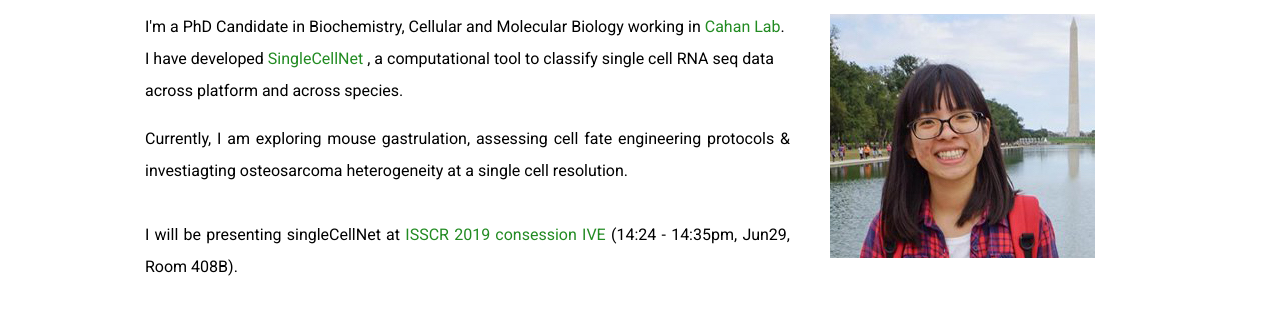
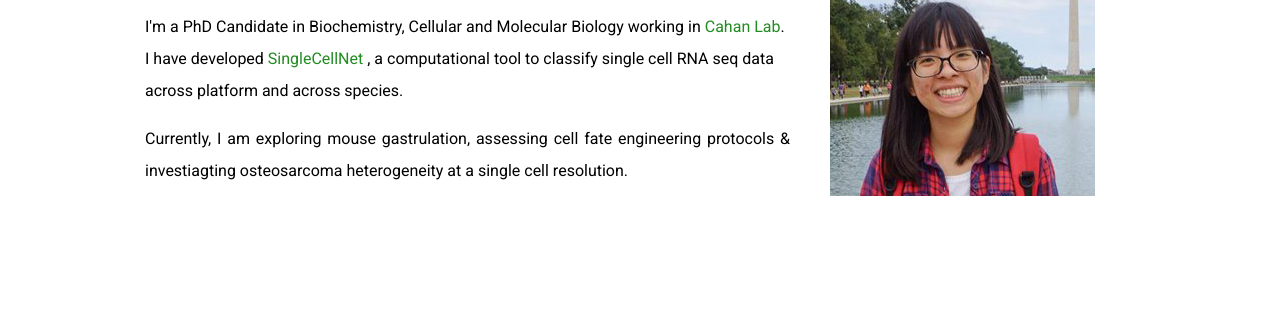
Before and after one commit to yuqiyuqitan/yuqiyuqitan.github.io, a plain HTML site: page index.html in a window 1280 px wide. Shown: the part 278-592 px from the top of the page. Drawn offline with nearby package versions, Linux system fonts and the light colour scheme.

Commit message:
removed line about talk

```diff
--- a/index.html
+++ b/index.html
@@ -29,11 +29,11 @@
       I'm a PhD Candidate in Biochemistry, Cellular and Molecular Biology working in <a href="http://www.cahanlab.org/" class="external-link">Cahan Lab</a>.
       I have developed <a href="https://github.com/pcahan1/singleCellNet" class="external-link">SingleCellNet</a> , a computational tool to classify single cell RNA seq data across platform and across species.
       <p>Currently, I am exploring mouse gastrulation, assessing cell fate engineering protocols  & investiagting osteosarcoma heterogeneity at a single cell resolution.</p>
-      <p>I will be presenting singleCellNet at <a href="https://www.eventscribe.com/2019/ISSCR/agenda.asp?startdate=6/29/2019&enddate=6/29/2019&BCFO=M&tn=&cpf2=&cus2=&pta=&h=Sat,%20Jun%2029&pfp=FullSchedule" class = "external-link"> ISSCR 2019 consession IVE </a> (14:24 - 14:35pm, Jun29, Room 408B).</p>
-
+<!--      <p>I will be presenting singleCellNet at <a href="https://www.eventscribe.com/2019/ISSCR/agenda.asp?startdate=6/29/2019&enddate=6/29/2019&BCFO=M&tn=&cpf2=&cus2=&pta=&h=Sat,%20Jun%2029&pfp=FullSchedule" class = "external-link"> ISSCR 2019 consession IVE </a> (14:24 - 14:35pm, Jun29, Room 408B).</p>
+-->
     </div>
     <figure class="right-side-image column2">
-      <br><br>
+      <br>
       <img src="code/images/yuqi.jpg">
     </figure>
   </div>
```
